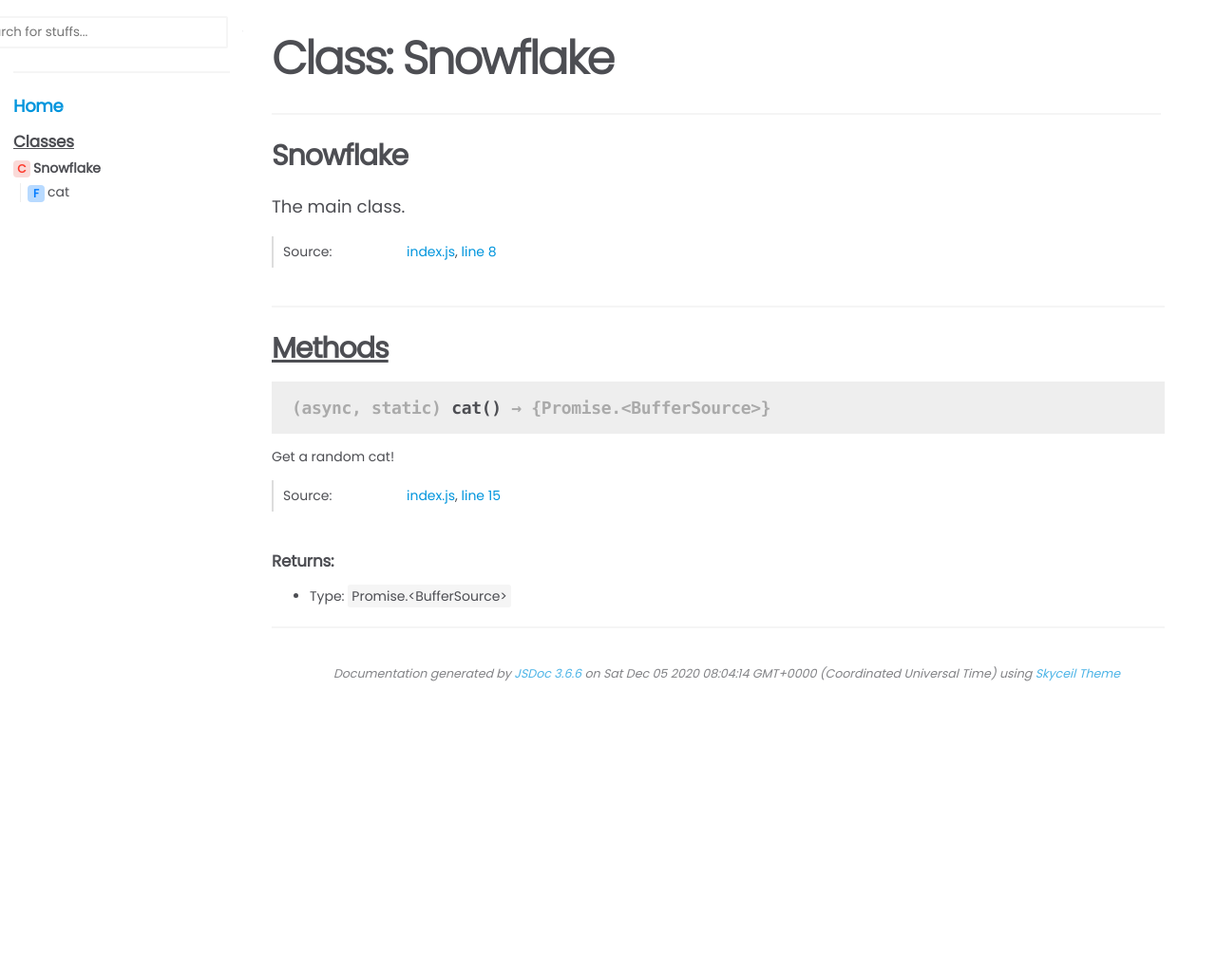
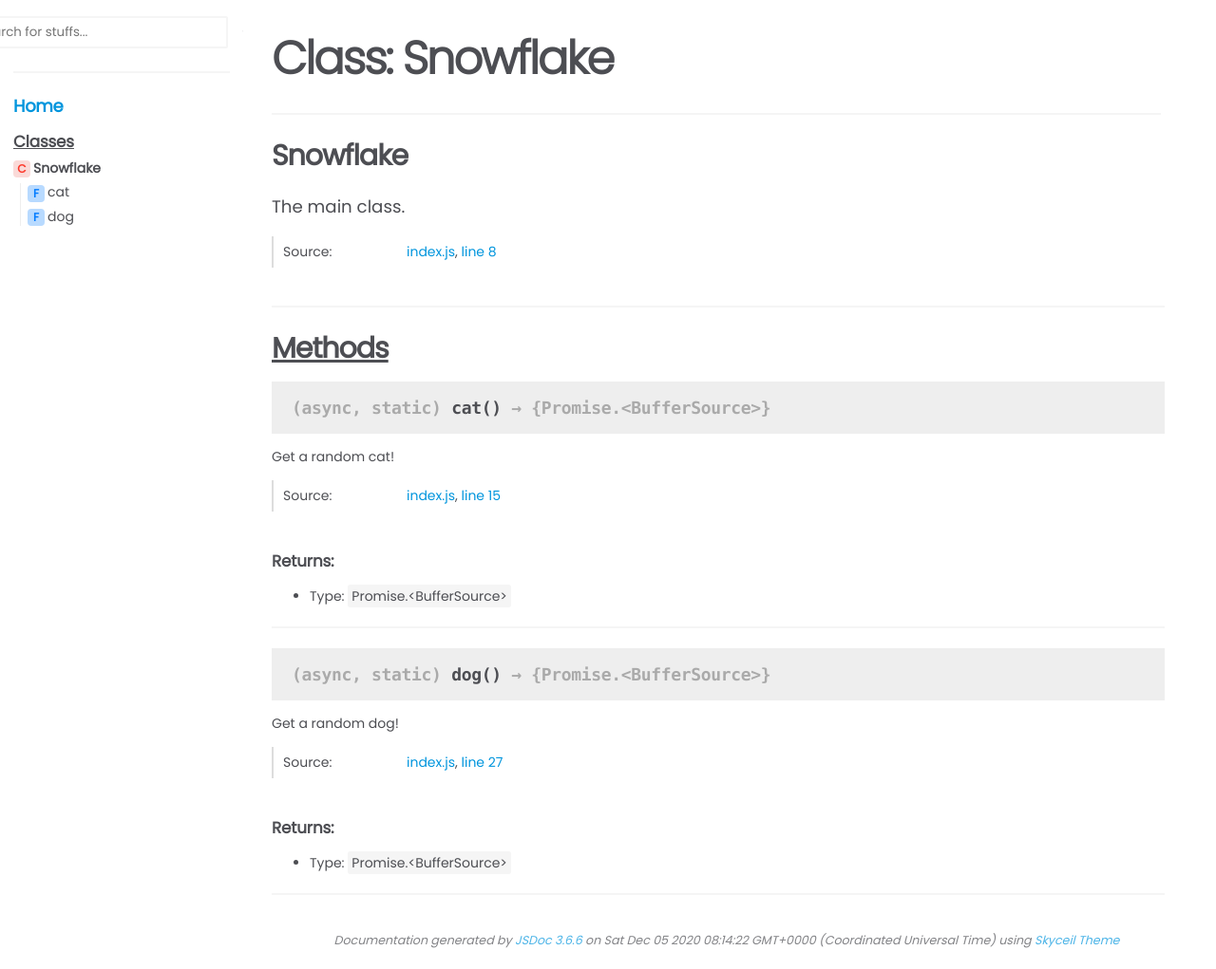
Before and after one commit to 1chiSensei/snowflake-dev-api, a website: page docs/Snowflake.html in a window 1280 px wide. Shown: the whole page at 95% size. Before the commit the page ends 800 px from the top, so only its background shows below. Drawn offline with nearby package versions, Linux system fonts and the light colour scheme.

Commit message:
added dawg

```diff
--- a/docs/Snowflake.html
+++ b/docs/Snowflake.html
@@ -27,7 +27,7 @@
         <button class="theme" data-theme="light"><i class="fas fa-moon"></i></button>
     </div>
     <hr>
-    <h4><a href="index.html">Home</a></h4><h5 class="no-bottom must-underline">Classes</h5><ul><li><span class="small-icon C">C</span><b><a href="Snowflake.html">Snowflake</a></b><ul class="has-class-methods"><li><span class="small-icon F">F</span><a href="Snowflake.html#.cat">cat</a></li></ul></li></ul>
+    <h4><a href="index.html">Home</a></h4><h5 class="no-bottom must-underline">Classes</h5><ul><li><span class="small-icon C">C</span><b><a href="Snowflake.html">Snowflake</a></b><ul class="has-class-methods"><li><span class="small-icon F">F</span><a href="Snowflake.html#.cat">cat</a></li><li><span class="small-icon F">F</span><a href="Snowflake.html#.dog">dog</a></li></ul></li></ul>
 </nav>
 
 <div id="main">
@@ -266,6 +266,111 @@
 
 
 
+    <h4 class="name" id=".dog"><span class="type-signature">(async, static) </span>dog<span class="signature">()</span><span class="type-signature"> &rarr; {Promise.&lt;BufferSource>}</span></h4>
+
+
+
+
+
+
+<div class="description">
+    <p>Get a random dog!</p>
+</div>
+
+
+
+
+
+
+
+
+
+
+
+
+
+
+<dl class="details">
+
+
+
+
+
+
+
+
+
+
+
+
+
+
+
+
+
+
+
+
+
+
+
+
+
+
+    <dt class="tag-source">Source:</dt>
+    <dd class="tag-source"><ul class="dummy"><li>
+        <a href="index.js.html">index.js</a>, <a href="index.js.html#line27">line 27</a>
+    </li></ul></dd>
+
+
+
+
+
+
+
+</dl>
+
+
+
+
+
+
+
+
+
+
+
+
+
+
+
+<h5>Returns:</h5>
+
+
+
+
+<ul>
+    <li>
+        Type: <span class="simple-code">
+<span class="param-type">Promise.&lt;BufferSource></span>
+
+</span>
+    </li>
+</ul>
+
+
+
+
+
+
+
+<hr>
+
+
+
+
+
+
 </article>
 
 </section>
@@ -279,7 +384,7 @@
 <br class="clear">
 
 <footer>
-    Documentation generated by <a href="https://github.com/jsdoc/jsdoc">JSDoc 3.6.6</a> on Sat Dec 05 2020 08:04:14 GMT+0000 (Coordinated Universal Time) using <a href="https://github.com/devsnowflake/jsdoc-skyceil">Skyceil Theme</a>
+    Documentation generated by <a href="https://github.com/jsdoc/jsdoc">JSDoc 3.6.6</a> on Sat Dec 05 2020 08:14:22 GMT+0000 (Coordinated Universal Time) using <a href="https://github.com/devsnowflake/jsdoc-skyceil">Skyceil Theme</a>
 </footer>
 
 <script>prettyPrint();</script>
--- a/docs/search.json
+++ b/docs/search.json
@@ -1 +1 @@
-[{"name":"Home","url":"<a href=\"index.html\">Home</a>"},{"name":"Snowflake","url":"<a href=\"Snowflake.html\">Snowflake</a>"},{"name":"Snowflake.cat","url":"<a href=\"Snowflake.html#.cat\">cat</a>"}]
+[{"name":"Home","url":"<a href=\"index.html\">Home</a>"},{"name":"Snowflake","url":"<a href=\"Snowflake.html\">Snowflake</a>"},{"name":"Snowflake.cat","url":"<a href=\"Snowflake.html#.cat\">cat</a>"},{"name":"Snowflake.dog","url":"<a href=\"Snowflake.html#.dog\">dog</a>"}]
```
Also changed, not shown: docs/index.html (+4 -3 lines), docs/index.js.html (+14 -2 lines), index.js (+12 -0 lines).
